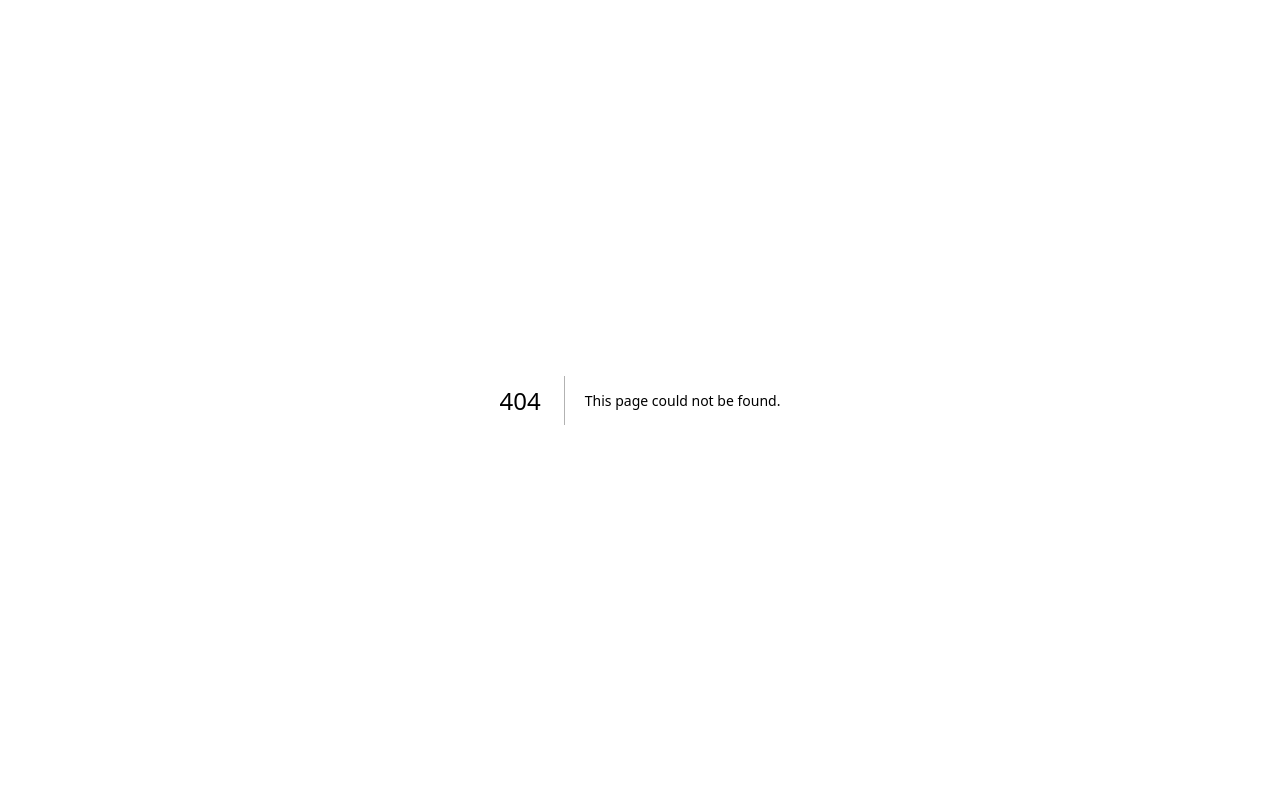
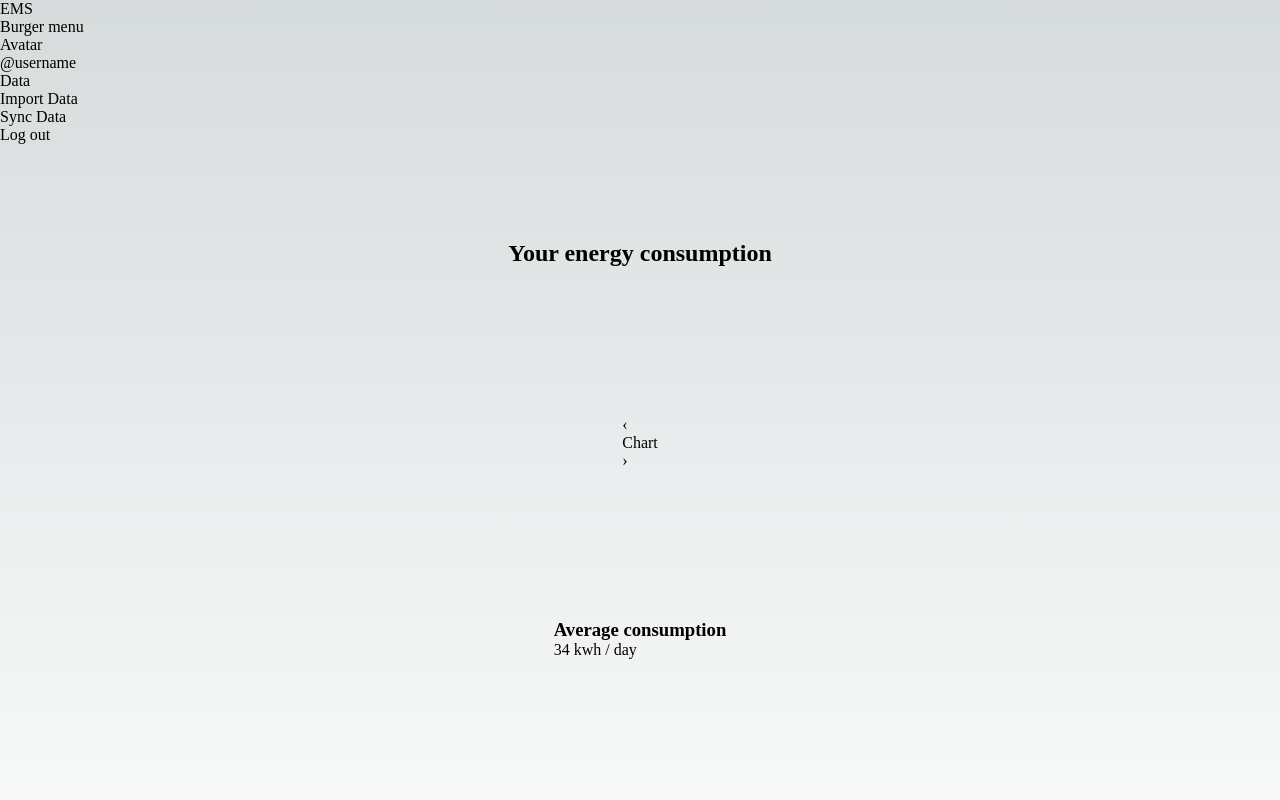
Before and after one commit to s-t-e-v/energy_management_system_front, a Next.js app: page /dashboard in a window 1280 px wide. Before the commit this address had no page. Shown: the top 800 px of the page. Built offline with nearby package versions, Linux system fonts and the light colour scheme.

Commit message:
dashboard page

```diff
--- /dev/null
+++ b/pages/dashboard.tsx
@@ -0,0 +1,85 @@
+import Head from 'next/head'
+import { Inter } from 'next/font/google'
+import styles from '@/styles/Home.module.css'
+import Link from 'next/link'
+
+export default function Signup() {
+    return (
+        <>
+           <Head>
+                <title>EMS - Dashboard</title>
+                <meta name="description" content="Generated by create next app" />
+                <meta name="viewport" content="width=device-width, initial-scale=1" />
+                <link rel="icon" href="/favicon.ico" />
+            </Head>
+            <header>
+                <div>
+                    <Link href="/">EMS</Link>
+                </div>
+
+                <div>
+                    Burger menu
+                </div>
+
+                <div className='sidebar'>
+
+                    <div>
+                        Avatar
+                    </div>
+                    <div>
+                        @username
+                    </div>
+                    <nav>
+                        <ul>
+                            <li>
+                                Data
+                                <ul>
+                                    <li>Import Data</li>
+                                    <li>Sync Data</li>
+                                </ul>
+                            </li>
+                        </ul>
+                    </nav>
+
+                    <Link href='/'>Log out</Link>
+                </div>
+            </header>
+            <main className={styles.main}>
+                <h2>Your energy consumption</h2>
+
+                <section className="carousel-chart">
+                    <div>
+                        &lsaquo;
+                    </div>
+
+                    <div className='chart'>
+                        Chart
+                    </div>
+
+                    <div>
+                        &rsaquo;
+                    </div>
+                </section>
+
+                <section className='stat'>
+                    <h3>Average consumption</h3>
+
+                    34 kwh / day
+                </section>
+
+                <section className='stat'>
+                    <h3>Recent Highest consumption</h3>
+
+                    45 kwh within the last 30 days
+
+                </section>
+
+
+            </main>
+            <footer>
+                <p>&copy; 2023 Energy Management System</p>
+            </footer>
+
+        </>
+    )
+}
```
